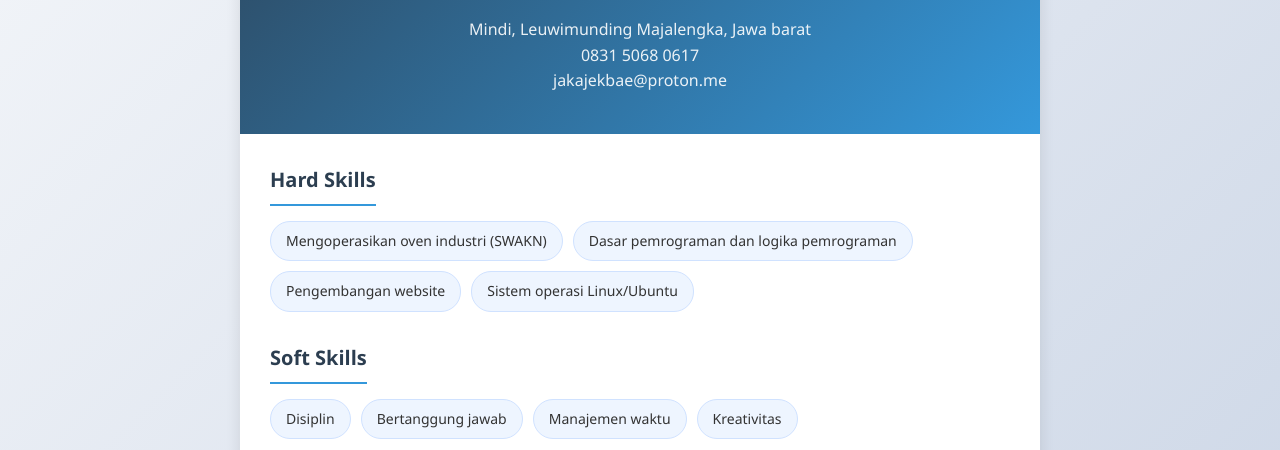
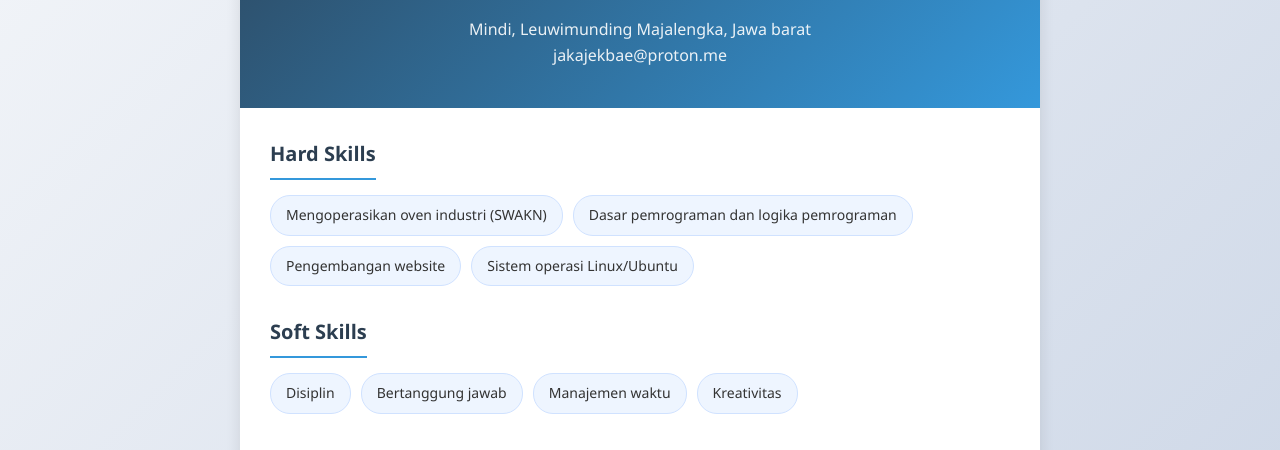
Before and after one commit to unknown534/unknown534.github.io, a plain HTML site: page index.html in a window 1280 px wide. Shown: the part 284-734 px from the top of the page. Drawn offline with Linux system fonts and the light colour scheme.

Commit message:
Update index.html

```diff
--- a/index.html
+++ b/index.html
@@ -226,7 +226,7 @@
             </div>
             <div class="contact-info">
                 <p>Mindi, Leuwimunding Majalengka, Jawa barat</p>
-                <p>0831 5068 0617</p>
+
                 <p>jakajekbae@proton.me</p>
             </div>
         </div>
```
